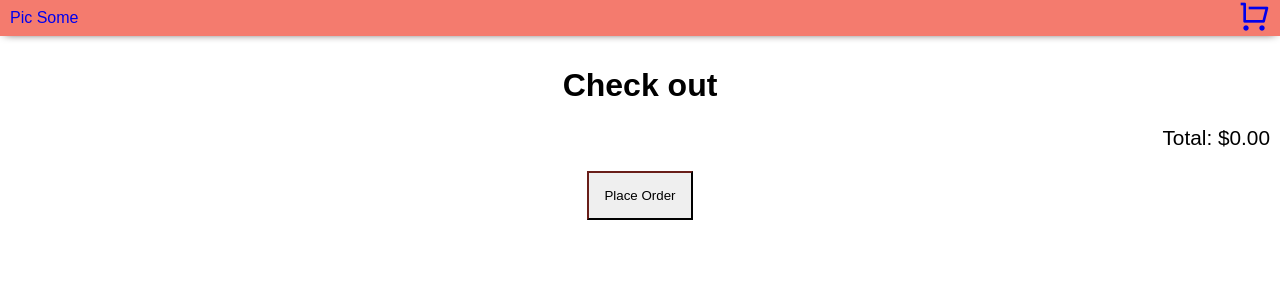
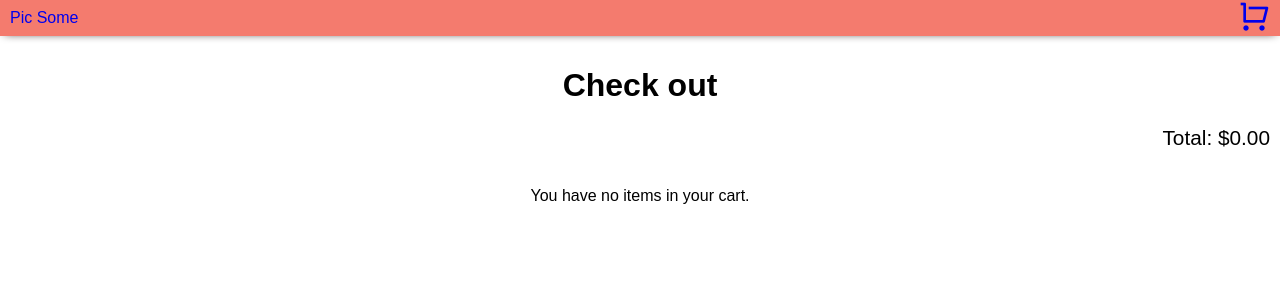
Before and after one commit to stefi23/online-pics-store, a React (Create React App) app: page /cart in a window 1280 px wide. Shown: the top 300 px of the page. Built offline with nearby package versions, Linux system fonts and the light colour scheme; no server answers.

Commit message:
UX improvements

```diff
--- a/src/Context.js
+++ b/src/Context.js
@@ -13,6 +13,10 @@ const addToCart = (imgObj) => {
 
 const removeFromCart = (id) => {
         setCartItems(prevItems => prevItems.filter(item => item.id !== id))
+    }
+
+const emptyCart = () => {
+        setCartItems([])
     }
 
 const toggleFavorite = (id) => {
@@ -44,7 +48,7 @@ const getAllPhotos = async () => {
 }
 
     return (
-        <Context.Provider value={{allPhotos, cartItems, toggleFavorite, addToCart, removeFromCart}} toggleFavorite={toggleFavorite}>
+        <Context.Provider value={{allPhotos, cartItems, toggleFavorite, addToCart, removeFromCart, emptyCart}} toggleFavorite={toggleFavorite}>
             {children}
         </Context.Provider>
     )
--- a/src/components/CartItem.js
+++ b/src/components/CartItem.js
@@ -1,13 +1,18 @@
-import React, {useContext} from "react"
+import React, {useContext, useState} from "react"
 import {Context} from '../Context'
 
 function CartItem({item}){
     const {removeFromCart} = useContext(Context)
+    const [isHovered, setIsHovered] = useState(false)
+
+   const iconClassName = isHovered ? "ri-delete-bin-fill" : "ri-delete-bin-line"
 
     return(
         <div className="cart-item">
-            <i  className="ri-delete-bin-line"
-                onClick={()=> removeFromCart(item.id)}></i>
+            <i  className={iconClassName}
+                onClick={()=> removeFromCart(item.id)}
+                onMouseEnter={() => setIsHovered(true)}
+                onMouseLeave={() => setIsHovered(false)}></i>
             <img src={item.url} width="130px" />
             <p>$5.99</p>
         </div>
--- a/src/pages/Cart.js
+++ b/src/pages/Cart.js
@@ -1,13 +1,22 @@
-import React, {useContext} from "react"
+import React, {useContext, useState} from "react"
 import {Context} from '../Context'
 import CartItem from '../components/CartItem'
 
 function Cart() {
-    const {cartItems} = useContext(Context)
+    const {cartItems, emptyCart} = useContext(Context)
     const totalCost = 5.99 * cartItems.length
+    const [buttonText, setButtonText] = useState("Place Order")
 
     const totalCostDisplay = totalCost.toLocaleString("en-US", {style: "currency", currency: "USD"})
 
+    const placeOrder = () => {
+        setButtonText("Ordering...")
+        setTimeout(() => {
+            setButtonText("Place Order")
+            cartItems.length = 0
+        }, 3000)
+        emptyCart()
+    }
 
     const cartItemElements = cartItems.map(item => (<
         CartItem key={item.id} item={item}/>
@@ -18,7 +27,9 @@ function Cart() {
             {cartItemElements}
             <p className="total-cost">Total: {totalCostDisplay}</p>
             <div className="order-button">
-                <button>Place Order</button>
+                {cartItems.length >0 ? (
+                <button onClick={placeOrder}>{buttonText}</button>
+                ): (<p>You have no items in your cart.</p>)}
             </div>
         </main>
     )
```
Also changed, not shown: 1 other file (tests, documents, lock files or other folders).
